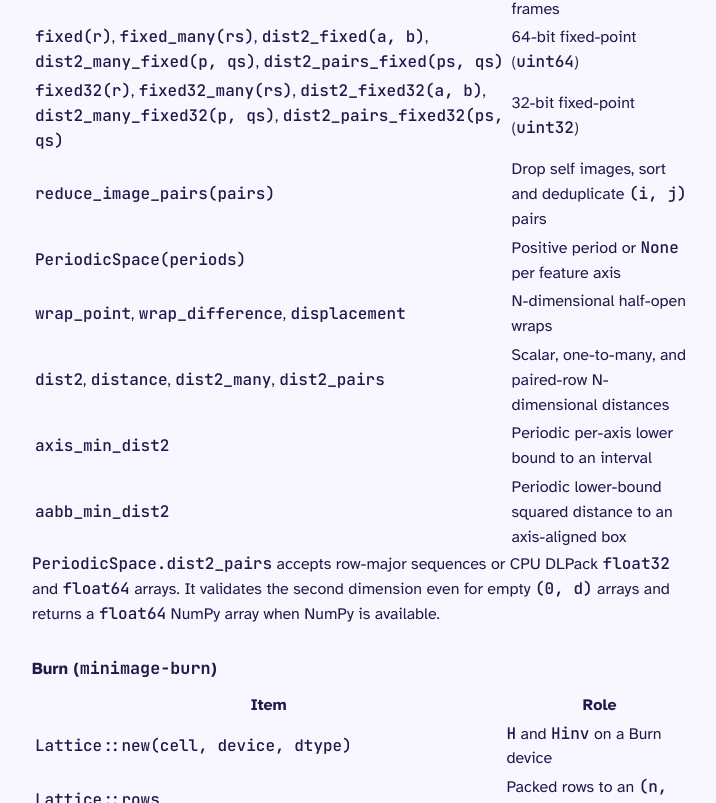
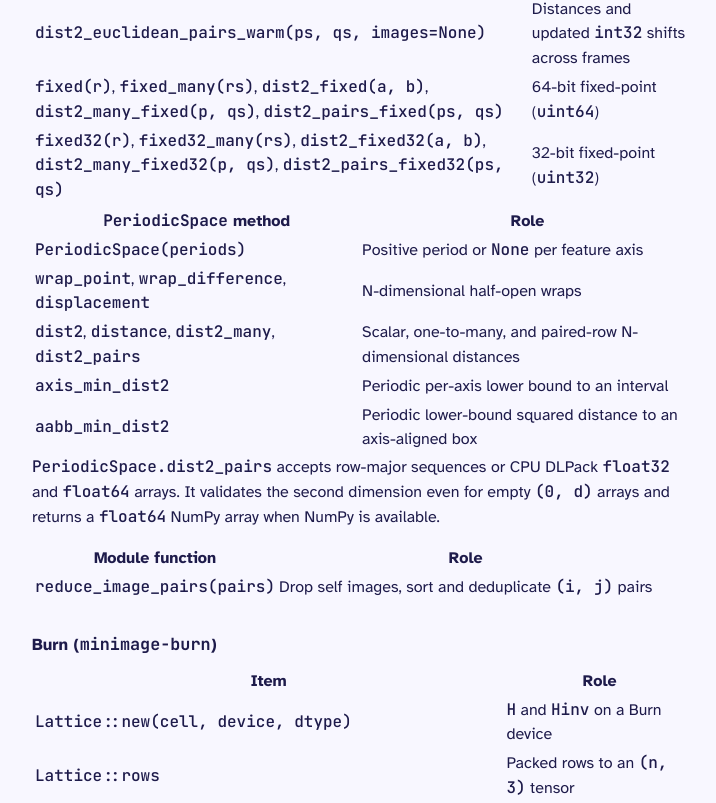
Before and after one commit to lode-org/minimage, a plain HTML site: page website/reference.html in a window 1280 px wide. Shown: the part 6164-6967 px from the top of the page, without its empty margins (276-992 px from the left). Drawn offline with Linux system fonts and the light colour scheme.

Commit message:
docs: group the Python reference table by class
Split the Cell, PeriodicSpace and module-level rows so the unqualified
PeriodicSpace method names no longer read as Cell methods.

```diff
--- a/website/reference.html
+++ b/website/reference.html
@@ -589,7 +589,7 @@ or <code>BufferError</code>.
 </colgroup>
 <thead>
 <tr>
-<th scope="col" class="org-left">Method / function</th>
+<th scope="col" class="org-left"><code>Cell</code> method</th>
 <th scope="col" class="org-left">Role</th>
 </tr>
 </thead>
@@ -643,12 +643,24 @@ or <code>BufferError</code>.
 <td class="org-left"><code>fixed32(r)</code>, <code>fixed32_many(rs)</code>, <code>dist2_fixed32(a, b)</code>, <code>dist2_many_fixed32(p, qs)</code>, <code>dist2_pairs_fixed32(ps, qs)</code></td>
 <td class="org-left">32-bit fixed-point (<code>uint32</code>)</td>
 </tr>
+</tbody>
+</table>
 
+<table>
+
+
+<colgroup>
+<col  class="org-left">
+
+<col  class="org-left">
+</colgroup>
+<thead>
 <tr>
-<td class="org-left"><code>reduce_image_pairs(pairs)</code></td>
-<td class="org-left">Drop self images, sort and deduplicate <code>(i, j)</code> pairs</td>
+<th scope="col" class="org-left"><code>PeriodicSpace</code> method</th>
+<th scope="col" class="org-left">Role</th>
 </tr>
-
+</thead>
+<tbody>
 <tr>
 <td class="org-left"><code>PeriodicSpace(periods)</code></td>
 <td class="org-left">Positive period or <code>None</code> per feature axis</td>
@@ -682,6 +694,28 @@ or <code>BufferError</code>.
 for empty <code>(0, d)</code> arrays and returns a <code>float64</code> NumPy array when NumPy
 is available.
 </p>
+
+<table>
+
+
+<colgroup>
+<col  class="org-left">
+
+<col  class="org-left">
+</colgroup>
+<thead>
+<tr>
+<th scope="col" class="org-left">Module function</th>
+<th scope="col" class="org-left">Role</th>
+</tr>
+</thead>
+<tbody>
+<tr>
+<td class="org-left"><code>reduce_image_pairs(pairs)</code></td>
+<td class="org-left">Drop self images, sort and deduplicate <code>(i, j)</code> pairs</td>
+</tr>
+</tbody>
+</table>
 </div>
 </section>
 
```
Also changed, not shown: 1 other file.
